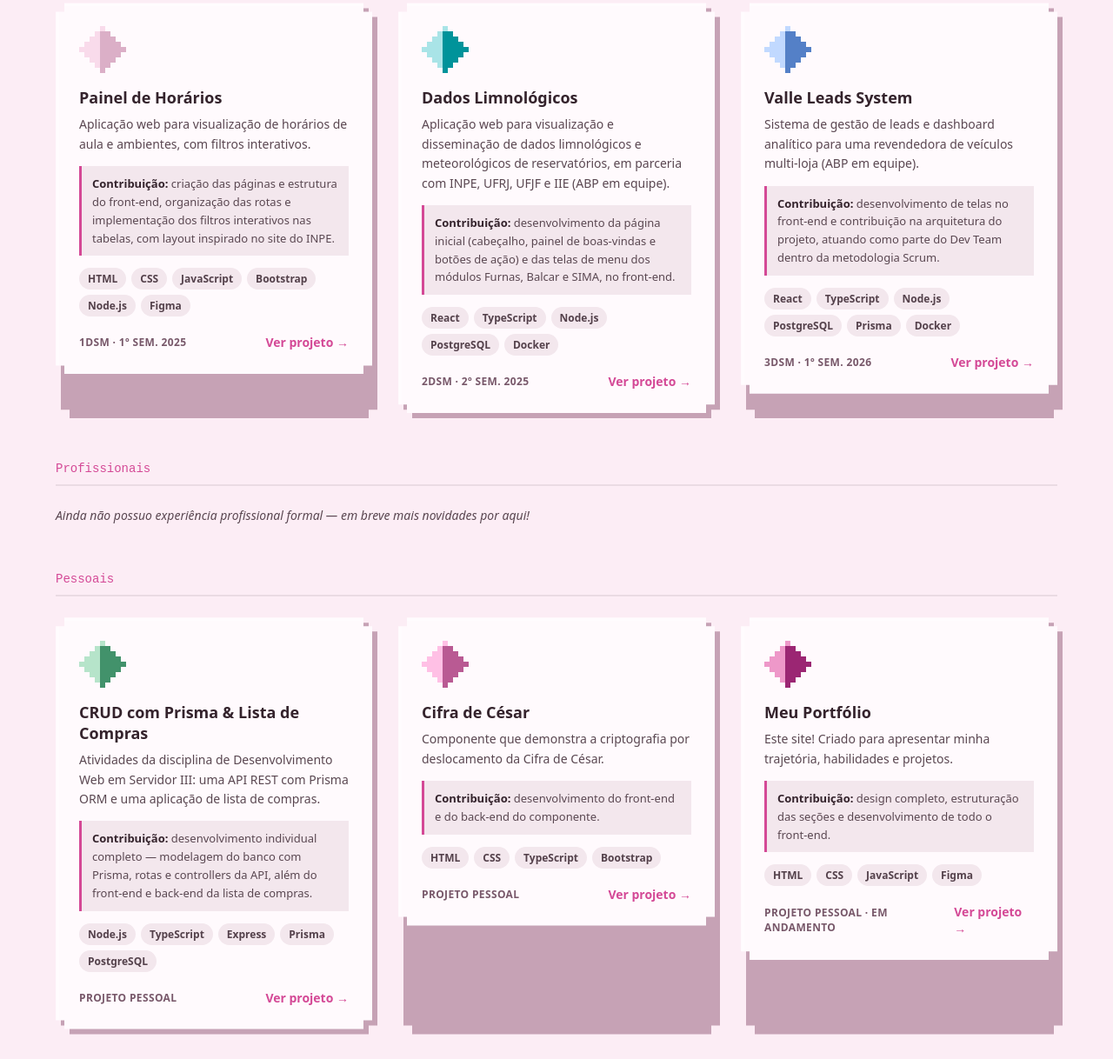
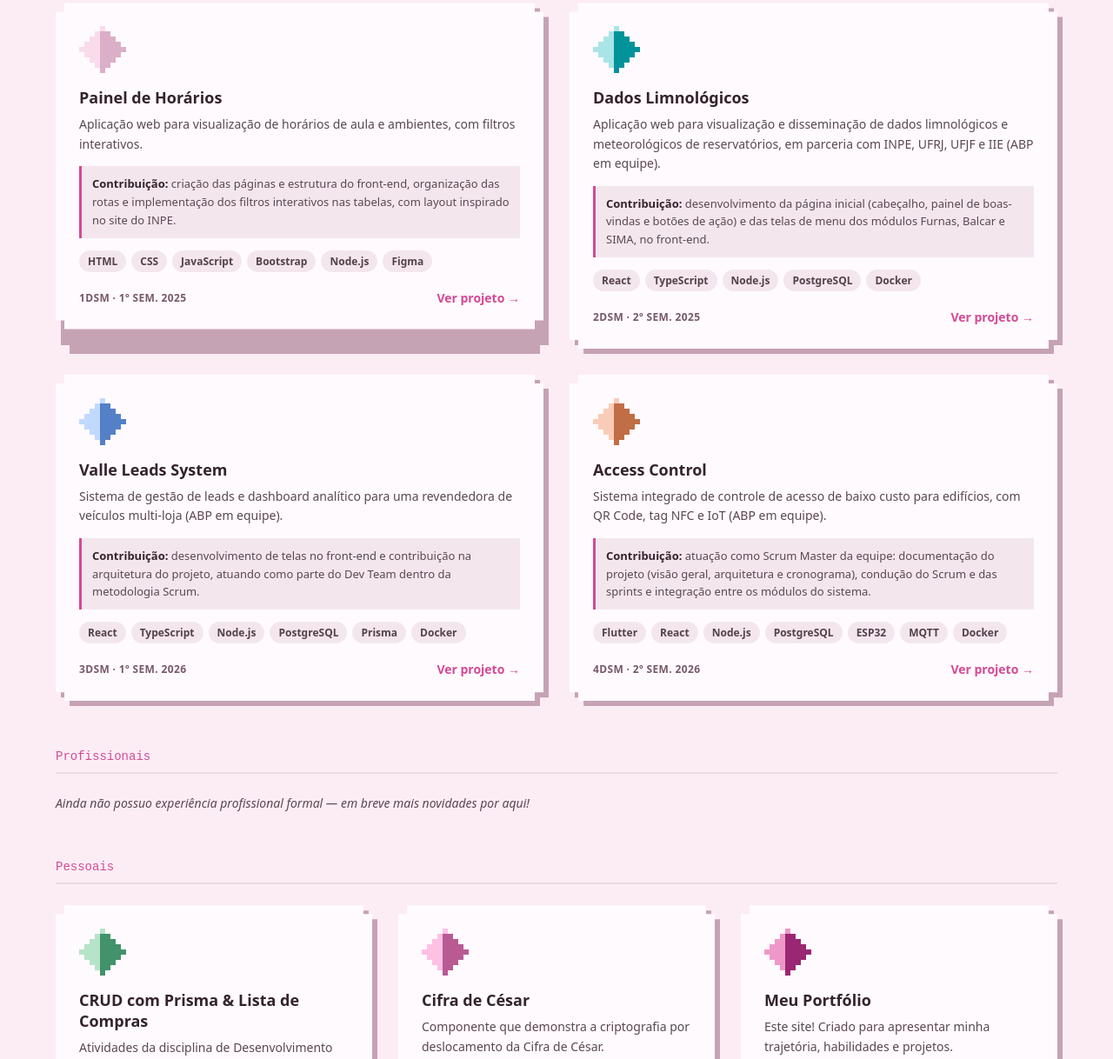
Before and after one commit to fatec-jacarei-dsm-portfolio/ra2581392513043, a plain HTML site: page docs/index.html in a window 1280 px wide. Shown: the part 1504-2722 px from the top of the page at 87% size. Drawn offline with Linux system fonts and the light colour scheme.

Commit message:
Adiciona projeto Access Control (ABP 4DSM) ao portfólio

```diff
--- a/docs/index.html
+++ b/docs/index.html
@@ -346,7 +346,7 @@
     <h2 style="font-family:'Press Start 2P',monospace; font-weight:400; font-size:20px; margin:0 0 48px 0; text-align:center; color:var(--text);">Meus projetos</h2>
 
     <h3 class="cat-heading">Acadêmicos</h3>
-    <div class="projects-grid" style="display:grid; grid-template-columns: repeat(3, minmax(0,1fr)); gap:30px; margin-bottom:56px;">
+    <div class="projects-grid" style="display:grid; grid-template-columns: repeat(2, minmax(0,1fr)); gap:30px; margin-bottom:56px;">
 
       <div class="pxwrap block">
         <div class="pxshadow px-cut-lg" style="background:var(--shadow-neutral);"></div>
@@ -425,6 +425,40 @@
           <div style="display:flex; align-items:center; justify-content:space-between;">
             <span class="project-meta">3DSM · 1º Sem. 2026</span>
             <a href="https://github.com/Helloworld-fatec/valle-leads-system" target="_blank" style="color:var(--accent); font-size:14px; font-weight:800;">Ver projeto →</a>
+          </div>
+        </div>
+      </div>
+
+      <div class="pxwrap block">
+        <div class="pxshadow px-cut-lg" style="background:var(--shadow-neutral);"></div>
+        <div class="pxface px-cut-lg" style="background:var(--panel-bg); border:1px solid var(--panel-border); padding:26px; box-shadow: inset 3px 3px 0 rgba(255,255,255,0.3);">
+          <svg width="54" height="54" viewBox="0 0 9 9" shape-rendering="crispEdges" style="margin-bottom:16px;">
+            <rect x="4" y="0" width="1" height="1" fill="var(--gem7-a)"/>
+            <rect x="3" y="1" width="1" height="1" fill="var(--gem7-a)"/>
+            <rect x="4" y="1" width="2" height="1" fill="var(--gem7-b)"/>
+            <rect x="2" y="2" width="2" height="1" fill="var(--gem7-a)"/>
+            <rect x="4" y="2" width="3" height="1" fill="var(--gem7-b)"/>
+            <rect x="1" y="3" width="3" height="1" fill="var(--gem7-a)"/>
+            <rect x="4" y="3" width="4" height="1" fill="var(--gem7-b)"/>
+            <rect x="0" y="4" width="4" height="1" fill="var(--gem7-a)"/>
+            <rect x="4" y="4" width="5" height="1" fill="var(--gem7-b)"/>
+            <rect x="1" y="5" width="3" height="1" fill="var(--gem7-a)"/>
+            <rect x="4" y="5" width="4" height="1" fill="var(--gem7-b)"/>
+            <rect x="2" y="6" width="2" height="1" fill="var(--gem7-a)"/>
+            <rect x="4" y="6" width="3" height="1" fill="var(--gem7-b)"/>
+            <rect x="3" y="7" width="1" height="1" fill="var(--gem7-a)"/>
+            <rect x="4" y="7" width="2" height="1" fill="var(--gem7-b)"/>
+            <rect x="4" y="8" width="1" height="1" fill="var(--gem7-b)"/>
+          </svg>
+          <h3 style="font-size:18px; margin:0 0 8px 0; font-weight:800;">Access Control</h3>
+          <p style="font-size:14px; line-height:1.6; color:var(--text-muted); margin:0 0 14px 0;">Sistema integrado de controle de acesso de baixo custo para edifícios, com QR Code, tag NFC e IoT (ABP em equipe).</p>
+          <div class="project-contribution"><b>Contribuição:</b> atuação como Scrum Master da equipe: documentação do projeto (visão geral, arquitetura e cronograma), condução do Scrum e das sprints e integração entre os módulos do sistema.</div>
+          <div style="margin-bottom:14px;">
+            <span class="tech-tag">Flutter</span><span class="tech-tag">React</span><span class="tech-tag">Node.js</span><span class="tech-tag">PostgreSQL</span><span class="tech-tag">ESP32</span><span class="tech-tag">MQTT</span><span class="tech-tag">Docker</span>
+          </div>
+          <div style="display:flex; align-items:center; justify-content:space-between;">
+            <span class="project-meta">4DSM · 2º Sem. 2026</span>
+            <a href="https://github.com/Helloworld-fatec/access-control" target="_blank" style="color:var(--accent); font-size:14px; font-weight:800;">Ver projeto →</a>
           </div>
         </div>
       </div>
--- a/docs/src/style.css
+++ b/docs/src/style.css
@@ -49,6 +49,7 @@ html, body { margin: 0; padding: 0; }
   --gem4-a: oklch(88% 0.06 260); --gem4-b: oklch(60% 0.12 260);
   --gem5-a: oklch(88% 0.06 160); --gem5-b: oklch(60% 0.1 160);
   --gem6-a: oklch(88% 0.06 200); --gem6-b: oklch(60% 0.11 200);
+  --gem7-a: oklch(88% 0.06 45); --gem7-b: oklch(62% 0.12 45);
 
   --tag-bg: oklch(94% 0.015 345);
   --tag-text: oklch(40% 0.03 345);
@@ -97,6 +98,7 @@ html, body { margin: 0; padding: 0; }
   --gem4-a: oklch(75% 0.1 260); --gem4-b: oklch(45% 0.14 260);
   --gem5-a: oklch(75% 0.1 160); --gem5-b: oklch(45% 0.12 160);
   --gem6-a: oklch(75% 0.1 200); --gem6-b: oklch(45% 0.13 200);
+  --gem7-a: oklch(75% 0.1 45); --gem7-b: oklch(48% 0.13 45);
 
   --tag-bg: oklch(28% 0.05 300);
   --tag-text: oklch(85% 0.03 300);
@@ -151,6 +153,7 @@ svg { display: block; }
 .project-contribution { font-size: 13px; line-height: 1.6; color: var(--text-muted); margin: 0 0 14px 0; padding: 10px 12px; background: var(--tag-bg); border-left: 3px solid var(--accent); }
 .project-contribution b { color: var(--text); }
 .project-meta { font-size: 12px; font-weight: 800; color: var(--meta-text); text-transform: uppercase; letter-spacing: .03em; }
+.project-meta + a { white-space: nowrap; }
 .cat-heading { font-family: 'Press Start 2P', monospace; font-weight: 400; font-size: 14px; color: var(--accent); margin: 0 0 24px 0; padding-bottom: 10px; border-bottom: 2px solid var(--nav-border); }
 .cat-empty { font-size: 14px; color: var(--text-muted); font-style: italic; margin: 0 0 56px 0; }
 
```
